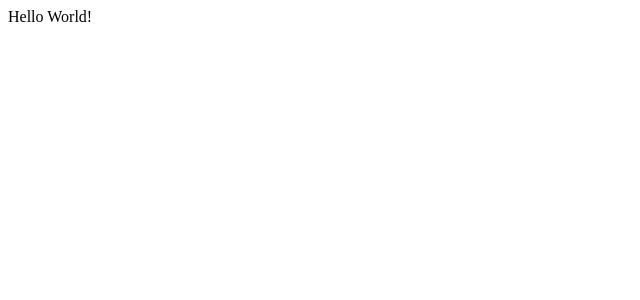
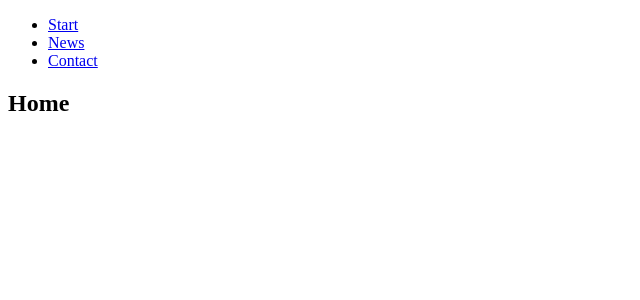
Before and after one commit to conspir0/react-14_router, a React (Create React App) app: page / in a window 1280 px wide. Shown: the top 300 px of the page, without its empty margins (0-640 px from the left). Built offline with nearby package versions, Linux system fonts and the light colour scheme.

Commit message:
Tests with BrowerRouter, Route, Link

```diff
--- a/package.json
+++ b/package.json
@@ -5,6 +5,7 @@
   "dependencies": {
     "react": "^16.13.1",
     "react-dom": "^16.13.1",
+    "react-router-dom": "^5.2.0",
     "react-scripts": "2.1.8"
   },
   "scripts": {
--- a/src/components/App/App.js
+++ b/src/components/App/App.js
@@ -1,12 +1,32 @@
 import React, { Component } from 'react';
+import { BrowserRouter as Router, Route, Link } from 'react-router-dom';
 import './App.css';
+
+const Home = () => <h1>Home</h1>;
+const News = () => <h1>News</h1>;
+const Contact = () => <h1>Contact</h1>;
 
 class App extends Component {
   render() {
     return (
-      <div>
-        Hello World!
-      </div>
+      <Router>
+        <div>
+          <header>
+            <nav>
+              <ul>
+                <li><Link to="/">Start</Link></li>
+                <li><Link to="/news">News</Link></li>
+                <li><Link to="/contact">Contact</Link></li>
+              </ul>
+            </nav>
+          </header>
+          <section>
+            <Route path="/" exact component={Home} />
+            <Route path="/news" component={News} />
+            <Route path="/contact" component={Contact} />
+          </section>
+        </div>
+      </Router>
     );
   }
 }
```
Also changed, not shown: 1 other file (tests, documents, lock files or other folders).
